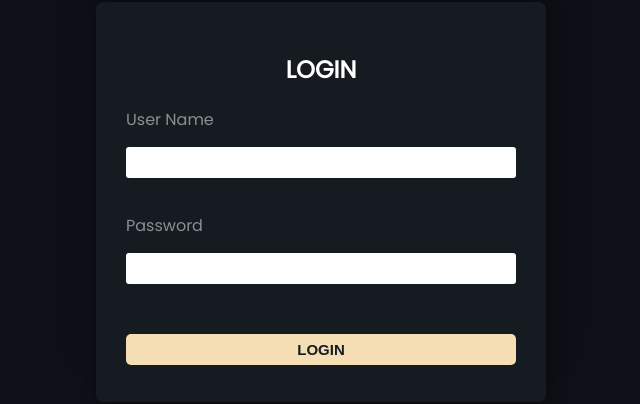
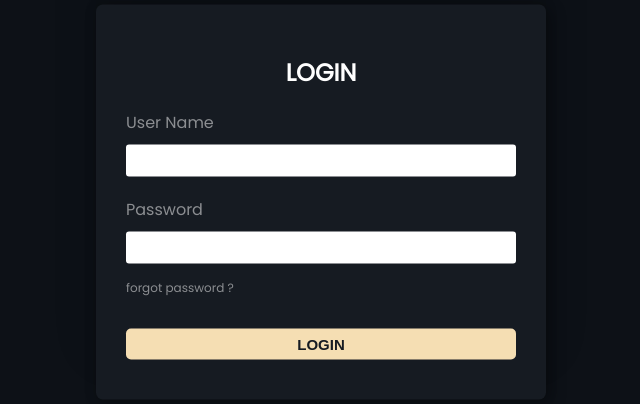
Before and after one commit to yahyabnoun/login1_react, a React (Create React App) app: page / in a window 1280 px wide. Shown: the part 198-602 px from the top of the page, without its empty margins (319-959 px from the left). Built offline with nearby package versions, Linux system fonts and the light colour scheme.

Commit message:
initial commit

```diff
--- a/src/Login.js
+++ b/src/Login.js
@@ -14,9 +14,9 @@ function Login() {
             <label>Password</label>
             <input type={"text"}></input>
           </div>
+          <a href=''>forgot password ?</a>
           <button>LOGIN</button>
         </div>
     );
   }
-
   export default Login;
--- a/src/index.css
+++ b/src/index.css
@@ -6,22 +6,22 @@
  body{
   background-color: #0d1117;
   font-family: 'Poppins';
-  display: flex;
-  justify-content: center;
-  align-items: center;
   height: 100vh;
   width:100vw ;
  }
+ .App{
+  position: absolute;
+  top: 50%;
+  left: 50%;
+  transform: translate(-50%,-50%);
+ }
 .main{
-
   color: white;
-  margin: auto;
-  height: 400px;
   width: 450px;
   background-color: #161b22;
   border-radius: 7px;
-  padding: 30px;
-  box-shadow:  0 -3em 3em rgba(0, 0, 0, 0.1), 0 0 0 3px rgba(0, 0, 0, 0.1),
+  padding: 30px ;
+  box-shadow:  0 -3em 3em rgba(0, 0, 0, 0.1), 0 0 10px 3px rgba(0, 0, 0, 0.1),
     0.3em 0.3em 1em rgba(0, 0, 0, 0.3);
 }
 .main div h2{
@@ -31,26 +31,25 @@
 opacity: 0.5;
 }
 .main div{
-  margin: 20px 0px;
+  margin: 20px 0 10px 0;
 }
 
 .main div input[type='text'],
 .main button{
   width: 100%;
-  padding: 7px 0px;
-  margin: 15px 0;
+  padding: 7px 10px;
+  margin: 10px 0 0px 0;
 }
 .main div input[type='text']{
-  letter-spacing: 2px;
-  font-size: 15px;
-  color: white;
-  /* background-color:  rgb(216, 216, 216); */
+  letter-spacing: 1.5px;
+  font-weight: 600;
+  font-size: 16px;
   border-radius: 3px;
   outline: none;
   border: none;
-  /* border-bottom: 2px solid black ; */
 }
 .main button{
+  margin:  30px 0 10px 0;
   background-color: wheat;
   border: 0px ;
   border-radius: 5px;
@@ -62,4 +61,12 @@ opacity: 0.5;
 .main button:hover{
   background-color: #363b42;
   color: wheat;
+  cursor: pointer;
 }
+a{
+  color: white;
+  opacity: 0.5;
+  font-size: 12px;
+  font-style: none;
+  text-decoration: none;
+}
```
Also changed, not shown: public/index.html (line endings or trailing spaces).
